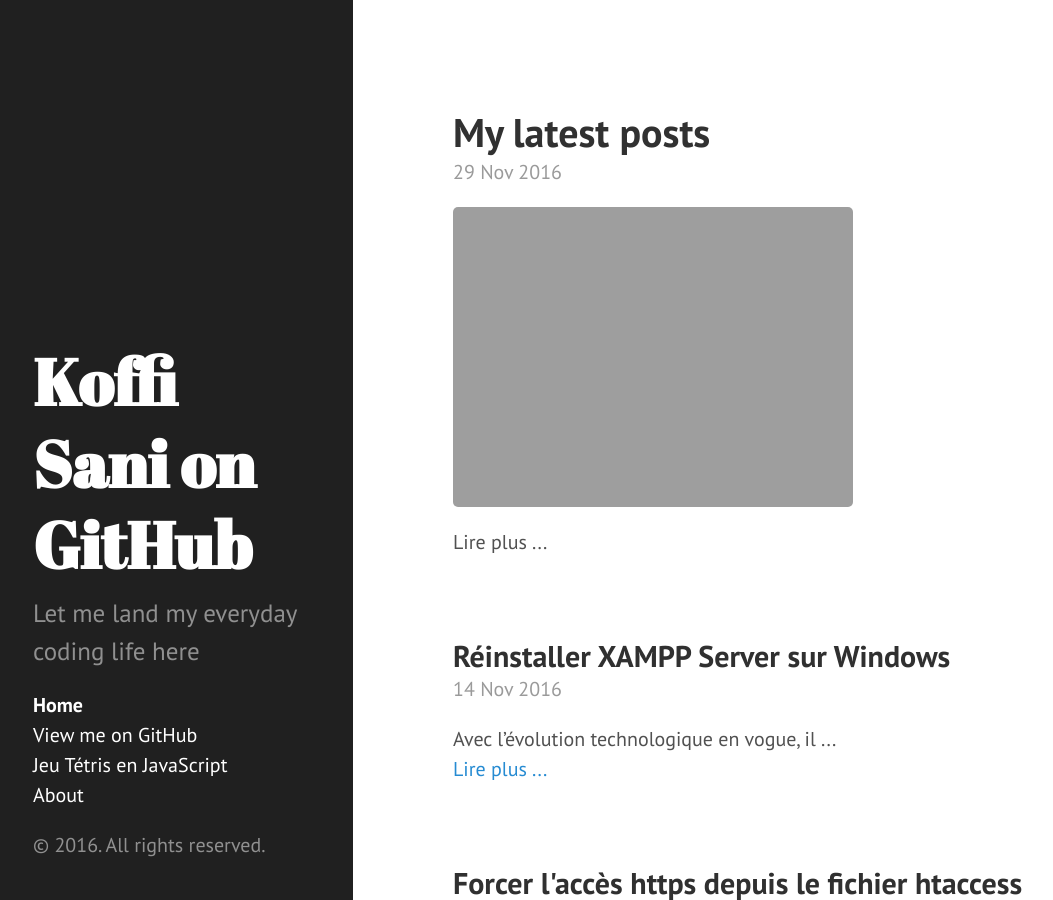
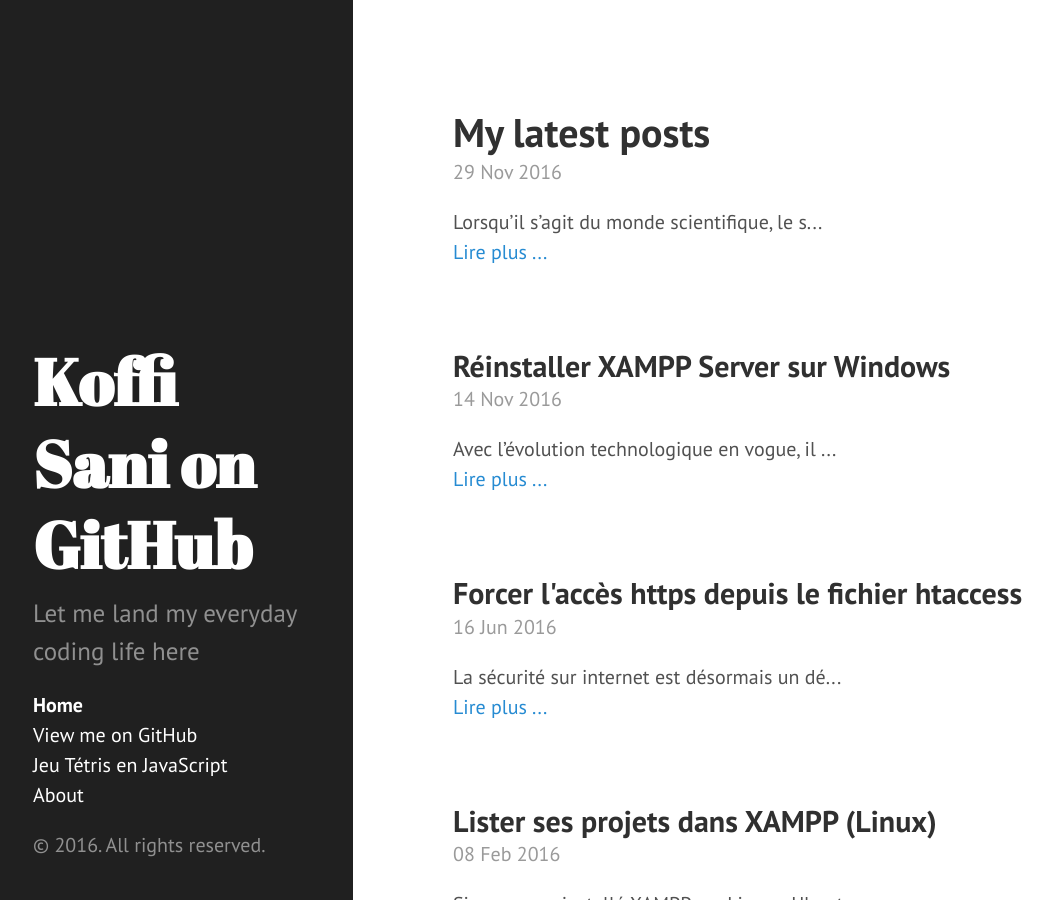
Before and after one commit to koffisani/koffisani.github.io, a Jekyll site: the page built from index.html, in a window 1280 px wide and 900 px high. Shown: the whole window, without its empty margins (7-1060 px from the left). Built offline with Jekyll 4.4.1, drawn with Linux system fonts in a browser that asks for light colours; the list of posts is cut into pages by our own code.

Commit message:
Post update: Overleaf : l'outil d'édition en ligne des documents scientifiques

```diff
--- a/_posts/2016-11-29-overleaf-l-outil-d-dition-en-ligne-des-documents-scientifiques.markdown
+++ b/_posts/2016-11-29-overleaf-l-outil-d-dition-en-ligne-des-documents-scientifiques.markdown
@@ -5,10 +5,11 @@
 tags: [LaTeX]
 categories: [Recherche, Article]
 ---
-![Overleaf](img/templates-gallery-overleaf.png)
 Lorsqu'il s'agit du monde scientifique, le sérieux, la discipline et la rigueur ne sont pas négligeables. Les documents produits sont obligés de respecter certains critères. Tant sur le fond que sur la forme.
 
 Ainsi, `LaTeX` est un langage introduit dans la rédaction des documents scientifiques depuis les années 1983 par [Leslie Lamport](https://fr.wikipedia.org/wiki/Leslie_Lamport) et qui est dérivé du `TeX` de [Donald Knuth](https://fr.wikipedia.org/wiki/Donald_Knuth). Ce langage et ses éditeurs et compilateurs rivalisent toujours le logiciel de traitement de textes Word de Microsoft. L'un des grands défis pour celui qui veut l'utiliser est son installation.
+
+![Overleaf](img/templates-gallery-overleaf.png)
 
 Avec l'expansion du Cloud Computiing, une solution a vu le jour: il s'agit de la plateforme [Overleaf](https://www.overleaf.com/) qui est conçu pour épargner les scientifiques de la dure tâche d'installation de cet ensemble de logiciel. Il suffit donc d'y créer un compte, et de démarrer l'édition de son document.
 
```
